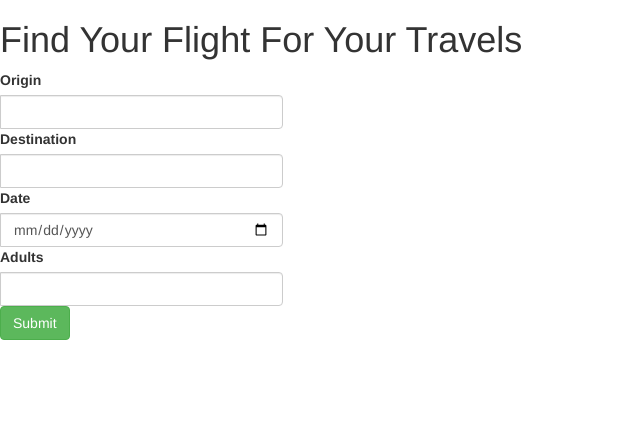
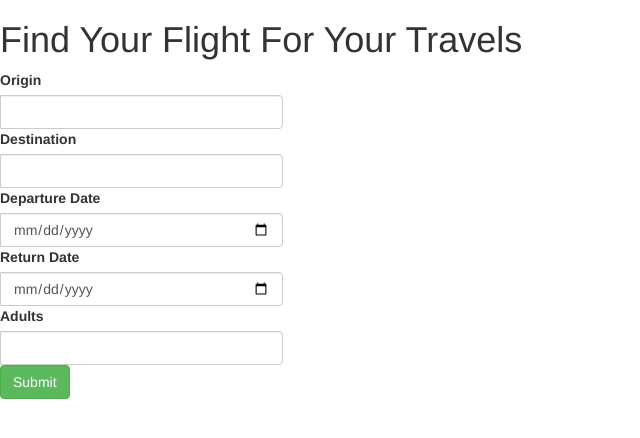
Before and after one commit to negasaa12/Flight-Booking, a Flask app: page /search in a window 1280 px wide. Shown: the top 438 px of the page, without its empty margins (0-640 px from the left). Run offline with Flask 3, Linux system fonts and the light colour scheme; data that the repository does not hold is empty.

Commit message:
search route added

```diff
--- a/app.py
+++ b/app.py
@@ -1,3 +1,4 @@
+from flask import render_template
 from flask import Flask, render_template, request, session, redirect, flash
 from flask_debugtoolbar import DebugToolbarExtension
 from forms import AddFligtForm, SignUp, LogInForm
@@ -20,7 +21,7 @@ app.app_context().push()
 
 connect_db(app)
 
-token = "GJe6um1QO901WVcctYvygeIcyG4M"
+token = "QAGOnrHSPKNAu6OQqZ8qRZK7hsZ7"
 
 headers = {'Authorization': f'Bearer {token}'}
 
@@ -85,7 +86,7 @@ def user_detail(user_id):
 
     if "user_id" not in session:
         flash("Please Login First!")
-        return redirect('/signup')
+        return redirect('/login')
 
     return render_template('user_details.html', user=user)
 
@@ -94,31 +95,67 @@ def user_detail(user_id):
 def show_flights():
     form = AddFligtForm()
 
+    if "user_id" not in session:
+        flash("Please Login First!")
+
     if form.validate_on_submit():
         origin = form.origin.data
         destination = form.destination.data
-        date = form.date.data
+        departure_date = form.depature_date.data
+        return_date = form.return_date.data
         adults = form.people.data
 
-    params = {'originLocationCode': 'SYD',
-              'destinationLocationCode': 'NYC', "departureDate": "2023-10-10", 'adults': 1}
-    response = requests.get(
-        f"{url}/shopping/flight-offers?", headers=headers, params=params)
+        params = {
+            'originLocationCode': origin,
+            'destinationLocationCode': destination,
+            'departureDate': departure_date,
+            'returnDate': return_date,
+            'adults': adults
+        }
 
-    data = response.json()
+        response = requests.get(
+            f"{url}/shopping/flight-offers?&max=8", headers=headers, params=params)
+        data = response.json()
 
-    return render_template('flights.html', form=form)
+        flights = []
+
+        for flight in data['data']:
+            origin = data['dictionaries']['locations']['EWR']['cityCode']
+            departure_date = flight['itineraries'][0]['segments'][0]['departure']['at'].split('T')[
+                0]
+            return_date = flight['itineraries'][1]['segments'][0]['arrival']['at'].split('T')[
+                0]
+            price = flight['price']['total']
+            arrival = flight['itineraries'][0]['segments'][0]['arrival']['iataCode']
+            adults = int(data['meta']['links']['self'].split(
+                'adults=')[1].split('&')[0])
+
+            flight_info = {
+                'origin': origin,
+                'departure_date': departure_date,
+                'return_date': return_date,
+                'price': price,
+                'arrival': arrival,
+                'adults': adults
+            }
+
+            flights.append(flight_info)
+            print(flights)
+
+        return redirect('/search')
+    else:
+        return render_template('flights.html', form=form)
 
 
-@app.route('/json')
-def show_json():
+# @app.route('/json')
+# def show_json():
 
-    params = {'originLocationCode': 'SYD',
-              'destinationLocationCode': 'NYC', "departureDate": "2023-10-10", 'adults': 1}
+#     params = {'originLocationCode': 'SYD',
+#               'destinationLocationCode': 'NYC', "departureDate": "2023-10-10", 'adults': 1}
 
-    response = requests.get(
-        f"{url}/shopping/flight-offers?", headers=headers, params=params)
+#     response = requests.get(
+#         f"{url}/shopping/flight-offers?", headers=headers, params=params)
 
-    data = response.json()
+#     data = response.json()
 
     return data
--- a/forms.py
+++ b/forms.py
@@ -11,8 +11,11 @@ class AddFligtForm(FlaskForm):
     destination = StringField('Destination', validators=[
                               InputRequired(message="Please choose a destination")])
 
-    date = DateField('Date', format='%Y-%m-%d',
-                     validators=[InputRequired(message='Please choose a date')])
+    depature_date = DateField('Departure Date', format='%Y-%m-%d',
+                              validators=[InputRequired(message='Please choose a date')])
+
+    return_date = DateField('Return Date', format='%Y-%m-%d',
+                            validators=[InputRequired(message='Please choose a date')])
 
     people = IntegerField('Adults', validators=[InputRequired(
         message="Please Choose the number of Adults")])
--- a/models.py
+++ b/models.py
@@ -92,6 +92,8 @@ class Flight(db.Model):
 
     price = db.Column(db.Integer, nullable=False)
 
+    # arrival_time = db.Column(db.Integer, nullable=False)
+
     user_id = db.Column(db.Integer, db.ForeignKey('users.id'))
 
     airline_id = db.Column(db.Integer, db.ForeignKey('airline.id'))
--- a/templates/flights.html
+++ b/templates/flights.html
@@ -27,5 +27,8 @@
     </div>
 </div>
 
+
+
+
 </body>
 </html>
```
